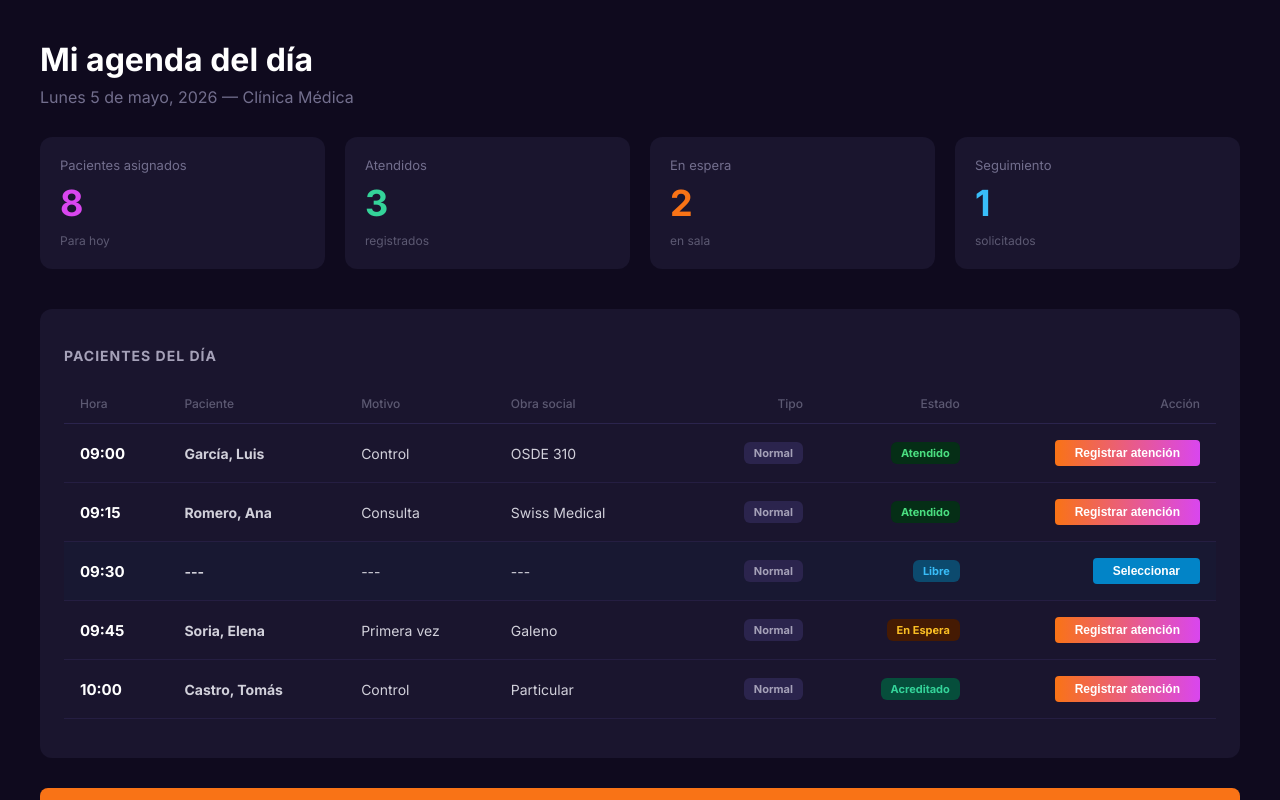
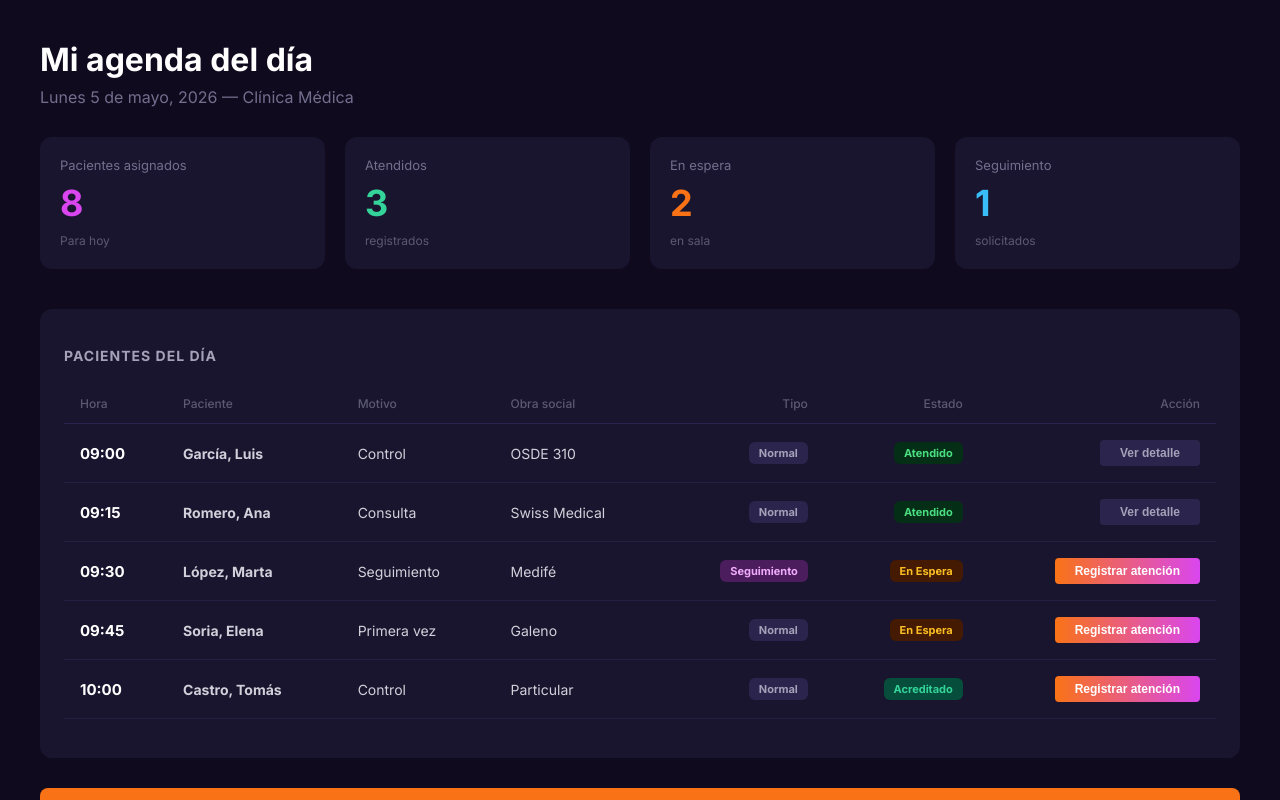
Before and after one commit to Nicoalazar/seprice-turnos, an Angular app: page /agenda in a window 1280 px wide. Built offline with nearby package versions, Linux system fonts and the light colour scheme; no server answers.

Commit message:
Terminando detalles de la agenda como teniamos en el figma y funcionalidades de algunos botones

```diff
--- a/src/app/core/services/turnos.service.ts
+++ b/src/app/core/services/turnos.service.ts
@@ -6,7 +6,6 @@ import { Observable, of } from 'rxjs';
 })
 export class TurnosService {
 
-    // DATOS MOCK: Simulamos que en la base de datos ya hay un sobreturno agendado a las 09:30
     private sobreturnosMock: any[] = [
         {
             id: 1,
@@ -23,7 +22,6 @@ export class TurnosService {
 
     constructor() { }
 
-    // Método Mock para obtener los sobreturnos de un médico en una fecha/hora
     getSoburnosDelDia(medicoId: string, fecha: string, hora: string): Observable<any[]> {
         const filtrados = this.sobreturnosMock.filter(t =>
             t.medicoId === medicoId &&
@@ -34,7 +32,6 @@ export class TurnosService {
         return of(filtrados);
     }
 
-    // Método Mock para guardar un nuevo sobreturno
     guardarSobreturno(nuevoTurno: any): Observable<any> {
         const turnoConId = { ...nuevoTurno, id: this.sobreturnosMock.length + 1 };
         this.sobreturnosMock.push(turnoConId);
@@ -42,19 +39,20 @@ export class TurnosService {
         return of({ success: true, data: turnoConId });
     }
 
-
-    // Agenda para el componente visual
+    // Agenda para el componente visual modificada exactamente como el Figma
     obtenerAgendaDelDia(medicoId: string, fecha: string): Observable<any[]> {
-        // lista basada en el figma que hizo Nico
         const agenda = [
             { hora: '09:00', paciente: 'García, Luis', motivo: 'Control', obraSocial: 'OSDE 310', tipo: 'Normal', estado: 'Atendido' },
             { hora: '09:15', paciente: 'Romero, Ana', motivo: 'Consulta', obraSocial: 'Swiss Medical', tipo: 'Normal', estado: 'Atendido' },
-            { hora: '09:30', paciente: '', motivo: '', obraSocial: '', tipo: 'Normal', estado: 'Libre' },
+            { hora: '09:30', paciente: 'López, Marta', motivo: 'Seguimiento', obraSocial: 'Medifé', tipo: 'Seguimiento', estado: 'En espera' }, // <-- Actualizado
             { hora: '09:45', paciente: 'Soria, Elena', motivo: 'Primera vez', obraSocial: 'Galeno', tipo: 'Normal', estado: 'En espera' },
             { hora: '10:00', paciente: 'Castro, Tomás', motivo: 'Control', obraSocial: 'Particular', tipo: 'Normal', estado: 'Acreditado' },
             { hora: '10:15', paciente: 'Flores, Diana', motivo: 'Derivación', obraSocial: 'OSDE 410', tipo: 'Sobreturno', estado: 'Acreditado' },
-            { hora: '10:30', paciente: '', motivo: '', obraSocial: '', tipo: 'Normal', estado: 'Libre' },
-            { hora: '10:45', paciente: 'Ríos, Patricia', motivo: 'Control', obraSocial: 'Medifé', tipo: 'Normal', estado: 'Confirmado' }
+            { hora: '10:30', paciente: 'Vera, Miguel', motivo: 'Consulta', obraSocial: 'Swiss Medical', tipo: 'Normal', estado: 'Confirmado' }, // <-- Actualizado
+            { hora: '10:45', paciente: 'Ríos, Patricia', motivo: 'Control', obraSocial: 'Medifé', tipo: 'Normal', estado: 'Confirmado' },
+            { hora: '10:45', paciente: 'Ríos, Patricia', motivo: 'Control', obraSocial: 'Medifé', tipo: 'Normal', estado: 'Confirmado' },
+            { hora: '11:00', paciente: '', motivo: '', obraSocial: '', tipo: 'Normal', estado: 'Libre' },
+            { hora: '11:15', paciente: '', motivo: '', obraSocial: '', tipo: 'Normal', estado: 'Libre' }
         ];
 
         return of(agenda);
--- a/src/app/pages/turnos/agenda/agenda.component.html
+++ b/src/app/pages/turnos/agenda/agenda.component.html
@@ -62,9 +62,19 @@
                         </td>
                         <td>
                             <button *ngIf="franja.estado === 'Libre'" (click)="seleccionarFranja(franja)"
-                                class="btn-accion btn-seleccionar">Seleccionar</button>
-                            <button *ngIf="franja.estado !== 'Libre'" class="btn-accion btn-ver">Registrar
-                                atención</button>
+                                class="btn-accion btn-seleccionar">
+                                Seleccionar
+                            </button>
+
+                            <button *ngIf="franja.estado !== 'Libre' && franja.estado !== 'Atendido'"
+                                (click)="registrarAtencion(franja)" class="btn-accion btn-ver">
+                                Registrar atención
+                            </button>
+
+                            <button *ngIf="franja.estado === 'Atendido'" (click)="verDetalle(franja)" class="btn-accion"
+                                style="background-color: #2b244d; color: #a5a1b8;">
+                                Ver detalle
+                            </button>
                         </td>
                     </tr>
                 </tbody>
--- a/src/app/pages/turnos/agenda/agenda.component.ts
+++ b/src/app/pages/turnos/agenda/agenda.component.ts
@@ -1,4 +1,4 @@
-// 1. Agregamos 'OnInit' a los imports de Angular
+// Agregamos 'OnInit' a los imports de Angular
 import { Component, Input, Output, EventEmitter, OnChanges, OnInit, SimpleChanges } from '@angular/core';
 import { CommonModule } from '@angular/common';
 import { TurnosService } from '../../../core/services/turnos.service';
@@ -16,6 +16,7 @@ export class AgendaComponent implements OnChanges, OnInit {
   @Input() medicoSeleccionado: string = '';
   @Input() fechaSeleccionada: string = '';
   @Output() turnoSeleccionado = new EventEmitter<any>();
+  @Output() atencionRegistrada = new EventEmitter<any>(); // <-- Nuevo Output agregado
 
   franjasHorarias: any[] = [];
 
@@ -48,4 +49,20 @@ export class AgendaComponent implements OnChanges, OnInit {
       console.log('Esta franja no está disponible para selección.');
     }
   }
+
+  registrarAtencion(franja: any): void {
+    console.log('Iniciando flujo de atención para el paciente:', franja.paciente);
+    console.log('Detalles de la franja:', franja);
+
+    // Emitimos la franja hacia afuera por si el sistema lo necesita
+    this.atencionRegistrada.emit(franja);
+
+    // Alerta simple para probar en el navegador que captura los datos correctos
+    alert(`Atendiendo a: ${franja.paciente}\nMotivo: ${franja.motivo}\nTipo: ${franja.tipo}`);
+  }
+
+  verDetalle(franja: any): void {
+    console.log('Mostrando el detalle del paciente ya atendido:', franja.paciente);
+    alert(`Detalle de la atención:\nPaciente: ${franja.paciente}\nEstado: Ya fue Atendido`);
+  }
 }
```
